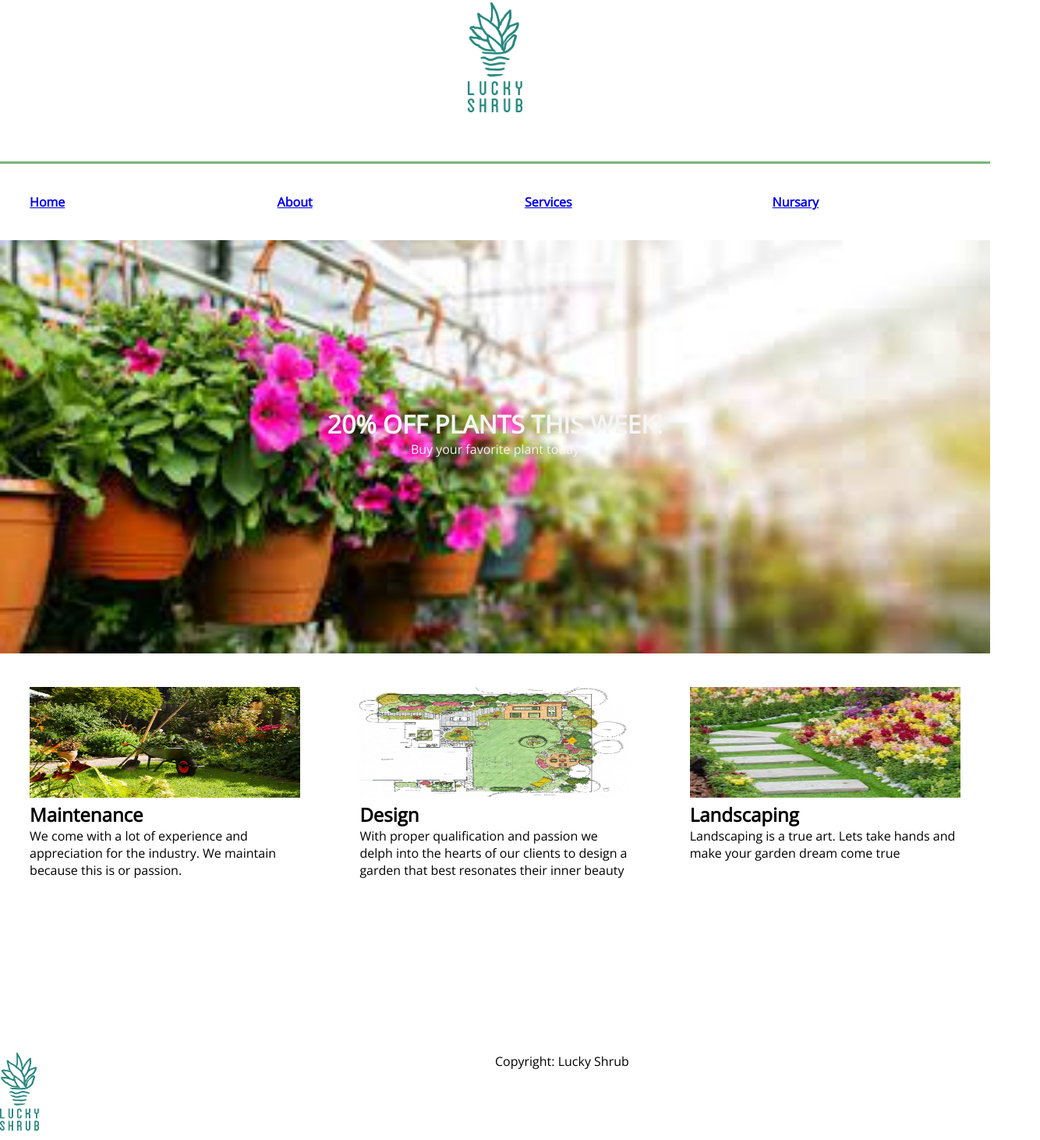
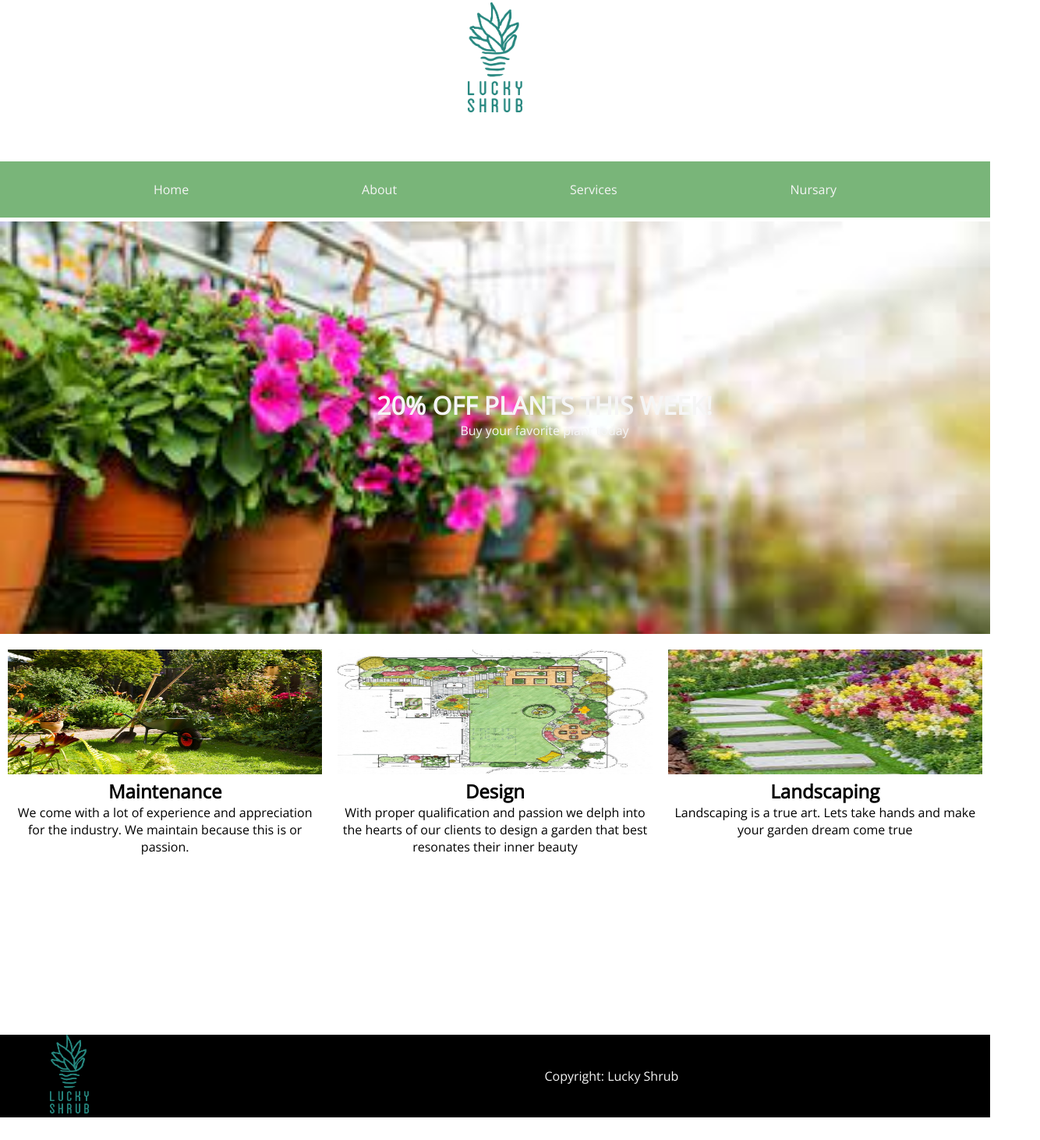
Before and after one commit to JohannesOostenbrink/MyHtmlCSSJavaScript, a plain HTML site: page HTML CSS IN DEPTH/Lucky Shrub Project/index.html in a window 1280 px wide. Shown: the part 17-1479 px from the top of the page at 78% size, 1334 px wide, since content can reach past the window. Drawn offline with nearby package versions, Linux system fonts and the light colour scheme.

Commit message:
Progess made with styling

```diff
--- a/HTML CSS IN DEPTH/Lucky Shrub Project/index.html
+++ b/HTML CSS IN DEPTH/Lucky Shrub Project/index.html
@@ -29,7 +29,7 @@
     </header>
 
     <nav>
-        <ul>
+        <ul class="navigation">
             <li><a href="index.html">Home</a></li>
             <li><a href="about.html">About</a></li>
             <li><a href="services.html">Services</a></li>
@@ -44,19 +44,22 @@
         <section>
 
         <article class="banner">
-             <img src="images/nursary banner.jpg" width="100%" alt="">
+
+             <img src="images/nursary banner.jpg" width="100%" alt="nursary image">
                 <div class="bannertext">
                     <h1>20% OFF PLANTS THIS WEEK!</h1>
                     <p>Buy your favorite plant today</p>
                 </div>
 
 
+
             </article>
         </section>
 
-        <section class="toparticles">
+        <section class="topart">
 
             <article>
+
                 <img src="images/garden_maintenance.jpg" width="100%" height="33%" alt="garden maintenance image">
                 <h2>Maintenance</h2>
                 <p> We come with a lot of experience and appreciation for the industry. We maintain because this is or passion.</p>
@@ -64,6 +67,7 @@
             </article>
 
             <article>
+
                 <img src="images/garden_design.jpg" width="100%" height="33%" alt="design image">
                 <h2>Design</h2>
                 <p>With proper qualification and passion we delph into the hearts of our clients to design a garden that best resonates their inner beauty</p>
@@ -71,6 +75,7 @@
             </article>
 
             <article>
+
                 <img src="images/Landscaping.jpg" width="100%" height="33%" alt="landscaping image">
                 <h2>Landscaping</h2>
                 <p> Landscaping is a true art. Lets take hands and make your garden dream come true </p>
@@ -82,7 +87,7 @@
 
     <footer>
 
-        <div>
+        <div class.logo>
             <img src="images/Blue_logo.png" width="50" alt="Our Company Logo">
         </div>
 
--- a/HTML CSS IN DEPTH/Lucky Shrub Project/styles.css
+++ b/HTML CSS IN DEPTH/Lucky Shrub Project/styles.css
@@ -32,35 +32,39 @@ header img {
 
 }
 
-nav ul {
+.navigation {
     display: flex;
+    background-color:rgb(121, 181, 121);
+    flex-flow: wrap;
+    justify-content: space-evenly;
     list-style: none;
-    border-top: solid;
-    border-top-color: rgb(121, 181, 121);
-    justify-content: space-evenly;
 }
 
-nav li {
+.navigation a {
 
-    flex: 1;
-    font-size: medium;
-    font-weight: bold;
-    padding: 3%;
+    list-style: none;
+    display: inline-block;
+    padding: 25px;
+    text-align: center;
+    text-decoration: none;
+    color: whitesmoke;
 
 }
 
-section{
-    display: flex;
+.navigation a:hover {
+    background-color: rgb(50, 83, 50);
 }
+
+
 .banner {
-    flex: 1;
     position: relative;
-    padding: 5%, 0 , 5%, 0;
+    margin-top: 5px;
+    margin-bottom: 5px;
 
 }
 
 .bannertext{
-    flex: 1;
+
     position: absolute;
     width: 100%;
     top: 40%;
@@ -70,24 +74,50 @@ section{
 }
 
 .bannertext p{
+
+    text-align: center;
+}
+
+
+.topart {
+    display: flex;
+}
+
+
+
+.topart article {
     flex: 1;
     text-align: center;
-    font-size: 16px;
+    margin: 10px;
+
 }
 
-.toparticles {
-    display:flex;
-}
-
-.toparticles article {
-    flex: 1;
-    padding: 3%;
+@media (max-width: 540px ){
+    .topart{
+        display: block;
+    }
 }
 
 footer {
     display: flex;
+    background-color: black;
 }
 
 div {
     flex: 1;
+    margin-top: auto;
+    margin-bottom: auto;
+    margin-left: 5%;
+
 }
+
+footer div > p {
+    color: whitesmoke;
+    margin-left: 0%;
+    margin-right: 20%;
+
+}
+
+footer div > p:hover{
+    color: rgb(92, 154, 175);
+}
```
